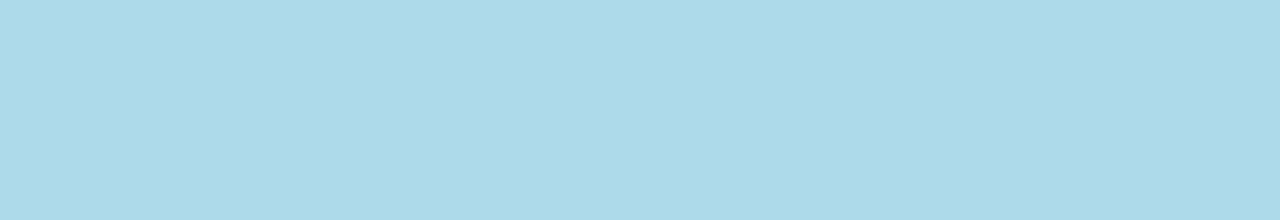
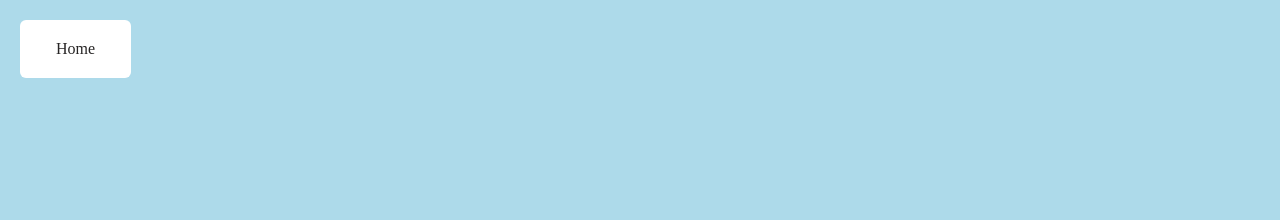
Before and after one commit to harrisabdullah/F28WP-CW, a website: page public/sign-up/signup.html in a window 1280 px wide. Shown: the top 220 px of the page. Drawn offline with Linux system fonts and the light colour scheme.

Commit message:
Zzzzzzzzzzzzzzz

```diff
--- a/public/hotels/style.css
+++ b/public/hotels/style.css
@@ -39,6 +39,17 @@ body {
     height: auto;
     border-radius: 10px;
     margin-top: 15px;
+}
+
+.back-btn {
+  position: fixed;
+  top: 20px;
+  left: 20px;
+  padding: 20px 36px;
+  background: #ffffff;
+  color: rgb(39, 37, 37);
+  text-decoration: none;
+  border-radius: 6px;
 }
 
 /* Booking dates */
--- a/public/sign-up/signup.html
+++ b/public/sign-up/signup.html
@@ -11,6 +11,7 @@
 
     <header>
         <h1> Join our amazing family today! </h1>
+        <a href="/" class="back-btn">Home</a>
     </header>
 
     <main>
--- a/public/sign-up/style.css
+++ b/public/sign-up/style.css
@@ -28,6 +28,17 @@ h1 {
     color: black;
 }
 
+.back-btn {
+  position: fixed;
+  top: 20px;
+  left: 20px;
+  padding: 20px 36px;
+  background: #ffffff;
+  color: rgb(39, 37, 37);
+  text-decoration: none;
+  border-radius: 6px;
+}
+
 .signup .input-box {
     width: 100%;
     height: 50px;
```
Also changed, not shown: public/hotels/hotel-template.html (+2 -0 lines).
